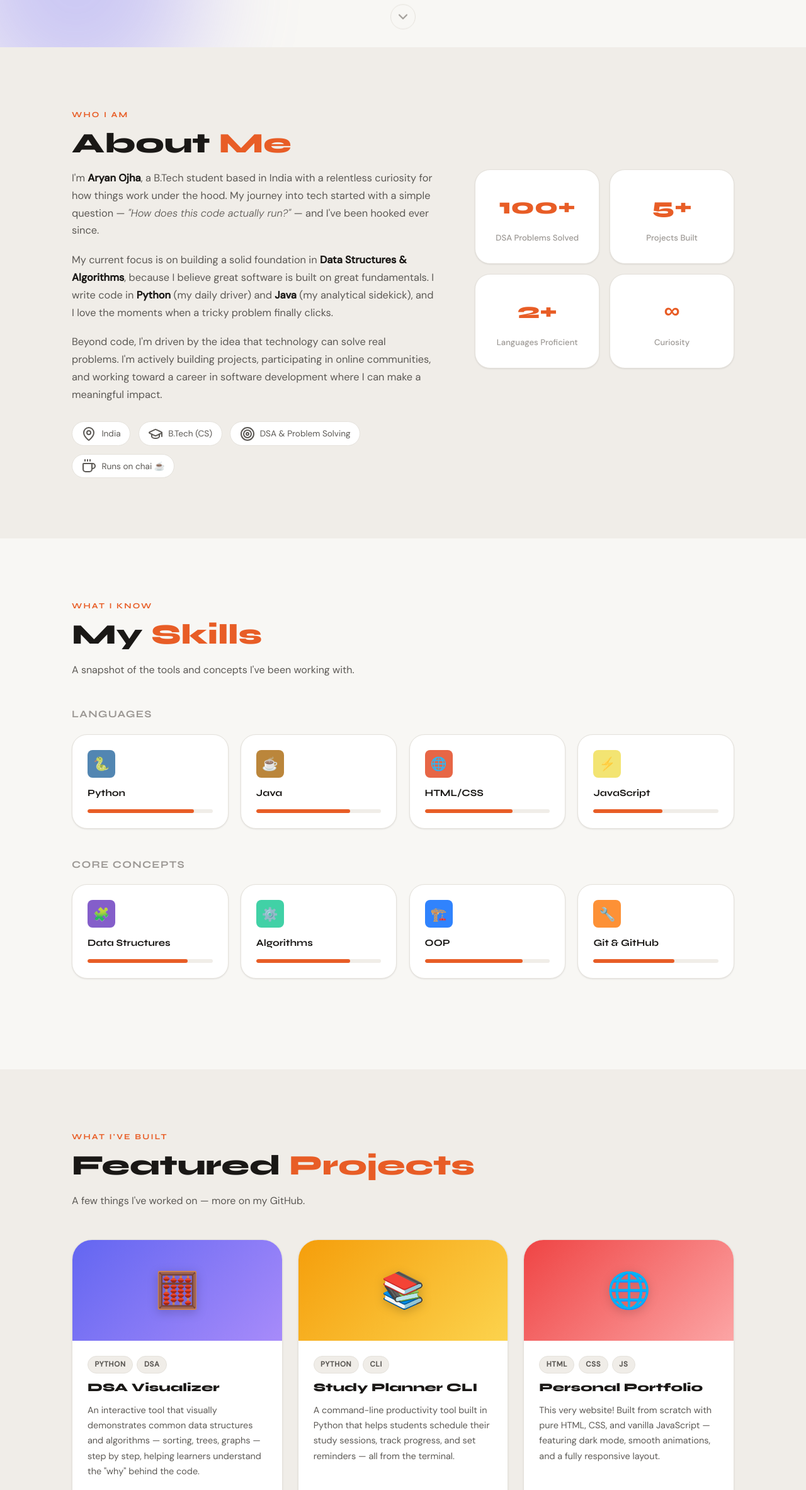
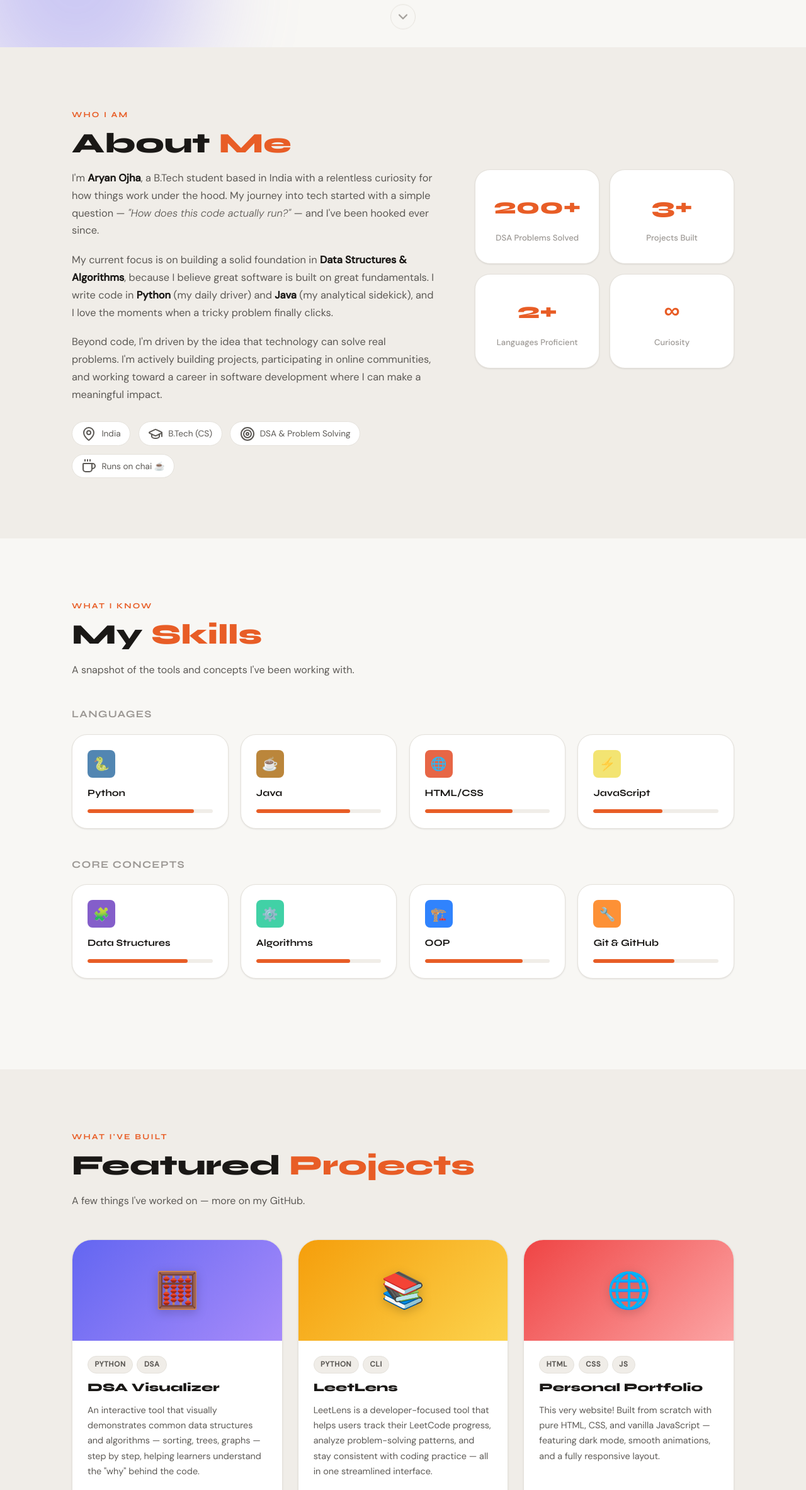
Before and after one commit to aryanojhaa/Portfolio, a plain HTML site: page index.html in a window 1280 px wide. Shown: the part 725-3091 px from the top of the page at 63% size. Drawn offline with nearby package versions, Linux system fonts and the light colour scheme.

Commit message:
updated project section

```diff
--- a/index.html
+++ b/index.html
@@ -157,11 +157,11 @@
         <!-- Stats column -->
         <div class="about-stats reveal delay-2">
           <div class="stat-card">
-            <span class="stat-num">100+</span>
+            <span class="stat-num">200+</span>
             <span class="stat-label">DSA Problems Solved</span>
           </div>
           <div class="stat-card">
-            <span class="stat-num">5+</span>
+            <span class="stat-num">3+</span>
             <span class="stat-label">Projects Built</span>
           </div>
           <div class="stat-card">
@@ -289,13 +289,12 @@
               <span class="tag">Python</span>
               <span class="tag">CLI</span>
             </div>
-            <h3 class="project-title">Study Planner CLI</h3>
+            <h3 class="project-title">LeetLens</h3>
             <p class="project-desc">
-              A command-line productivity tool built in Python that helps students schedule their study
-              sessions, track progress, and set reminders — all from the terminal.
+              LeetLens is a developer-focused tool that helps users track their LeetCode progress, analyze problem-solving patterns, and stay consistent with coding practice — all in one streamlined interface.
             </p>
             <div class="project-links">
-              <a href="#" class="btn btn-sm btn-outline">
+              <a href="https://github.com/aryanojhaa/LeetLens" class="btn btn-sm btn-outline">
                 <i data-lucide="github"></i> GitHub
               </a>
               <a href="#" class="btn btn-sm btn-primary">
```
